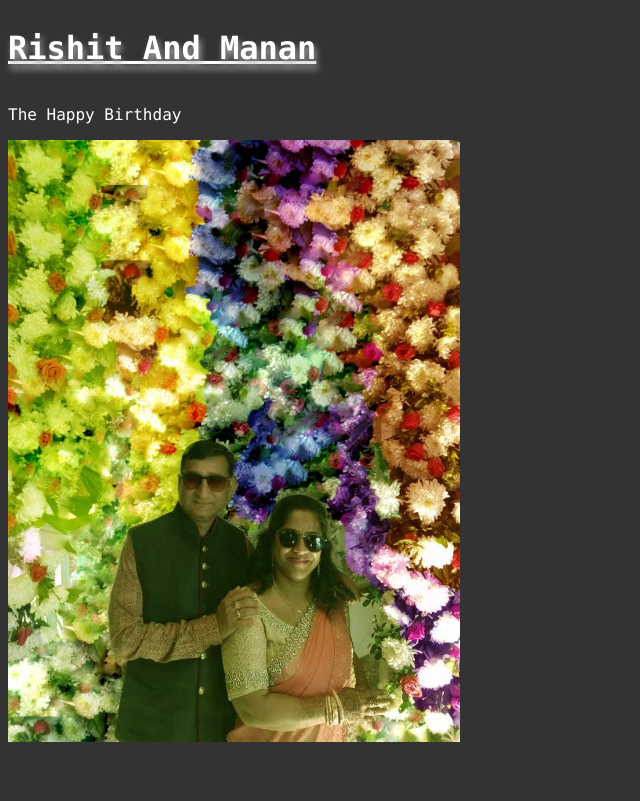
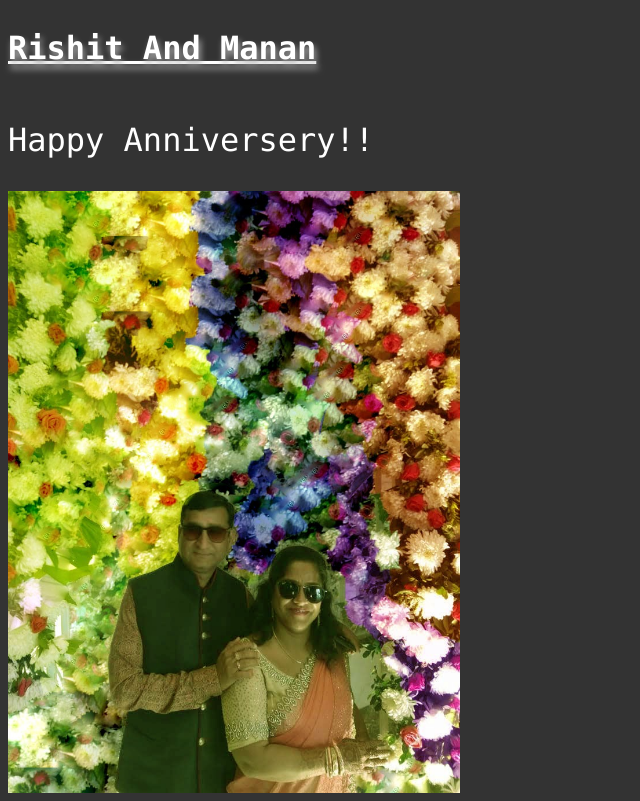
Before and after one commit to m28r15/m28r15.github.io, a plain HTML site: page index.html in a window 1280 px wide. Shown: the whole page, without its empty margins (0-640 px from the left). Drawn offline with Linux system fonts and the light colour scheme.

Commit message:
Update index.html

```diff
--- a/index.html
+++ b/index.html
@@ -25,7 +25,7 @@
     <body>
         <h1>Rishit And Manan</h1>
         <page>
-            <p>The Happy Birthday</p>
+            <p style="font-size:200%;">Happy Anniversery!!</p>
 	    <img src="photo.jpeg">
         </page>
     </body>
```
